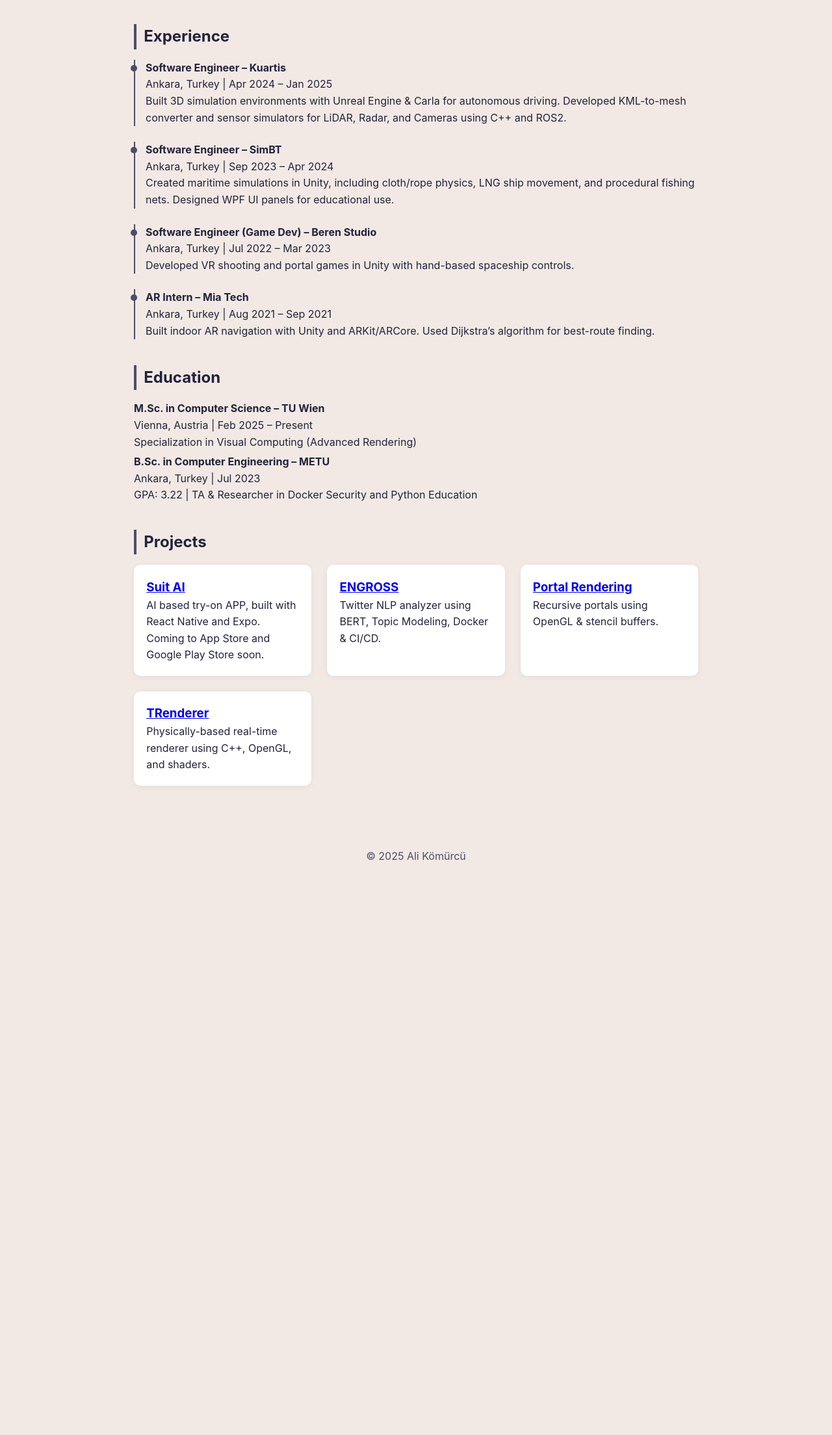
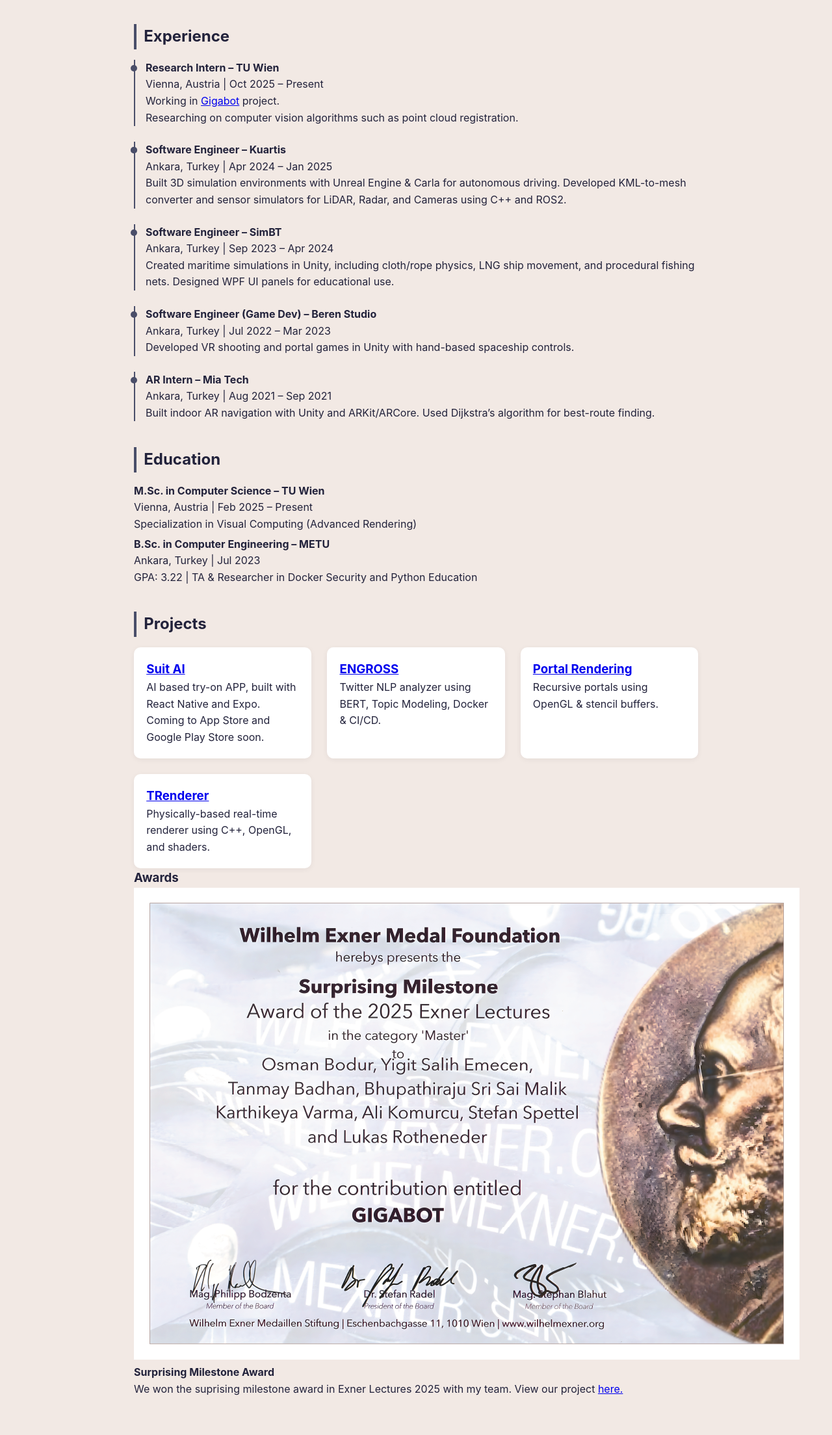
Before and after one commit to alikomurcu/alikomurcu.github.io, a website: page index.html in a window 1280 px wide. Shown: the part 352-2560 px from the top of the page at 65% size. Before the commit the page ends 1691 px from the top, so only its background shows below. Drawn offline with Linux system fonts and the light colour scheme.

Commit message:
Edited cv.

```diff
--- a/index.html
+++ b/index.html
@@ -51,6 +51,13 @@
     <section id="experience">
       <h2>Experience</h2>
       <ul class="timeline">
+        <li>
+          <strong>Research Intern – TU Wien</strong><br>
+          <span>Vienna, Austria | Oct 2025 – Present</span>
+          <p>Working in  <a href="https://projekte.ffg.at/projekt/5129079" target="_blank"> Gigabot</a> project.</p>
+          <p>Researching on computer vision algorithms such as point cloud registration.</p>
+        </li>
+        <li>
         <li>
           <strong>Software Engineer – Kuartis</strong><br>
           <span>Ankara, Turkey | Apr 2024 – Jan 2025</span>
@@ -110,6 +117,16 @@
           <p>Physically-based real-time renderer using C++, OpenGL, and shaders.</p>
         </div>
       </div>
+      <div class="awards-section">
+        <h3>Awards</h3>
+        <div class="award-card">
+          <img src="images/Exner_AWARD.png" alt="Award" class="award-img" />
+          <div class="award-details">
+            <strong>Surprising Milestone Award</strong>
+            <p>We won the suprising milestone award in Exner Lectures 2025 with my team. View our project <a href="https://projekte.ffg.at/projekt/5129079" target="_blank"> here. </a></p>
+          </div>
+        </div>
+      </div>
     </section>
   </main>
 
```
Also changed, not shown: images/Exner_AWARD.png (added), images/award.png (added).
